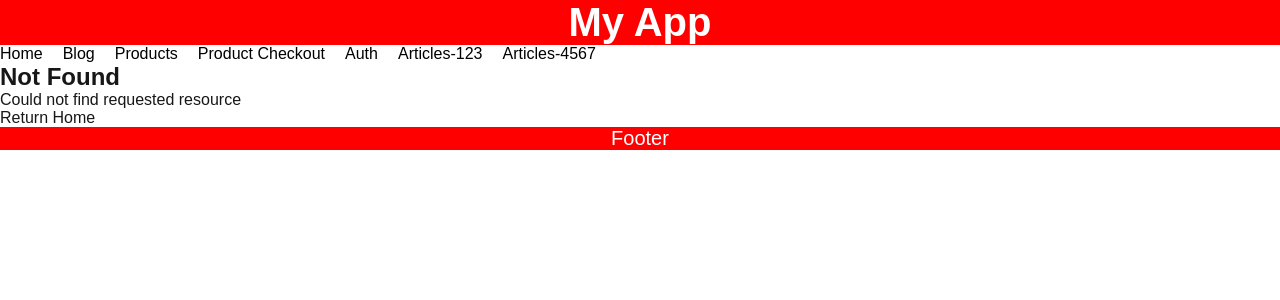
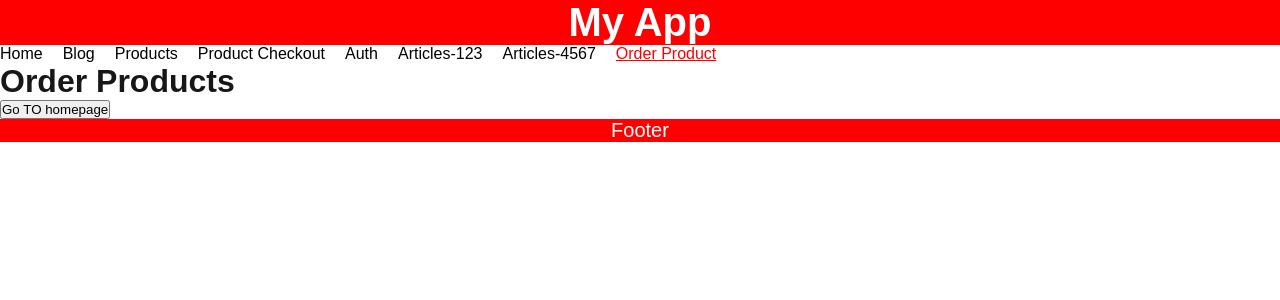
Before and after one commit to nuruzzamanhimel00/learn_next15_app, a Next.js app in the folder my-app-three/: page /order-product in a window 1280 px wide. Before the commit this address had no page. Shown: the top 300 px of the page. Built offline with nearby package versions, Linux system fonts and the light colour scheme.

Commit message:
learning next

```diff
--- a/my-app-three/src/app/_lib/nav.js
+++ b/my-app-three/src/app/_lib/nav.js
@@ -16,6 +16,7 @@ export default function Nav(){
         ], label: "Auth" },
         { href: "/article/article-name-123?query=params-123", label: "Articles-123" },
         { href: "/article/article-name-4567?query=params-4567", label: "Articles-4567" },
+            { href: "/order-product", label: "Order Product" },
     ];
     //   console.log('pathname',pathname)
     return (
--- /dev/null
+++ b/my-app-three/src/app/order-product/page.js
@@ -0,0 +1,19 @@
+'use client'
+
+import { useRouter } from 'next/navigation'
+
+export default function OrderProduct(){
+    const router = useRouter();
+    const redirectHomePage = () => {
+        if(confirm('Are you sure?')){
+
+            router.push('/');
+        }
+    }
+    return (
+        <>
+        <h1>Order Products</h1>
+        <button onClick={redirectHomePage}>Go TO homepage</button>
+        </>
+    )
+}
```
Also changed, not shown: my-app-three/src/app/products/[productId]/[reviewId]/page.js (+8 -3 lines).
